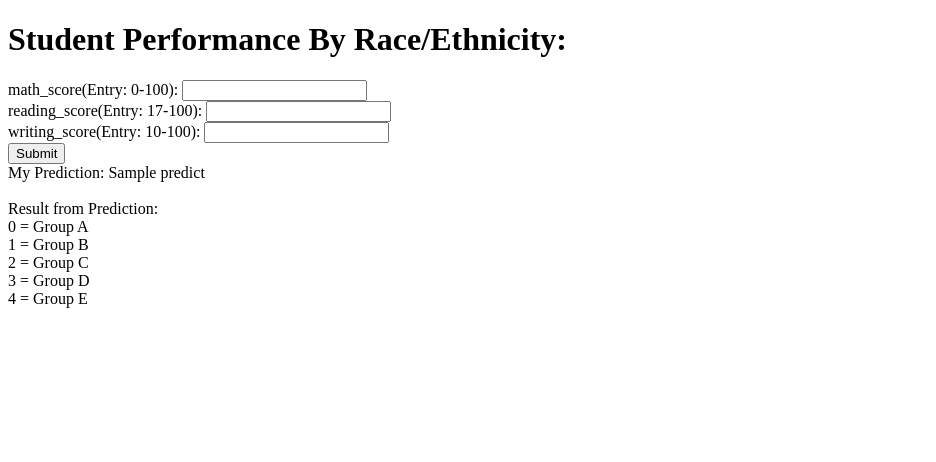
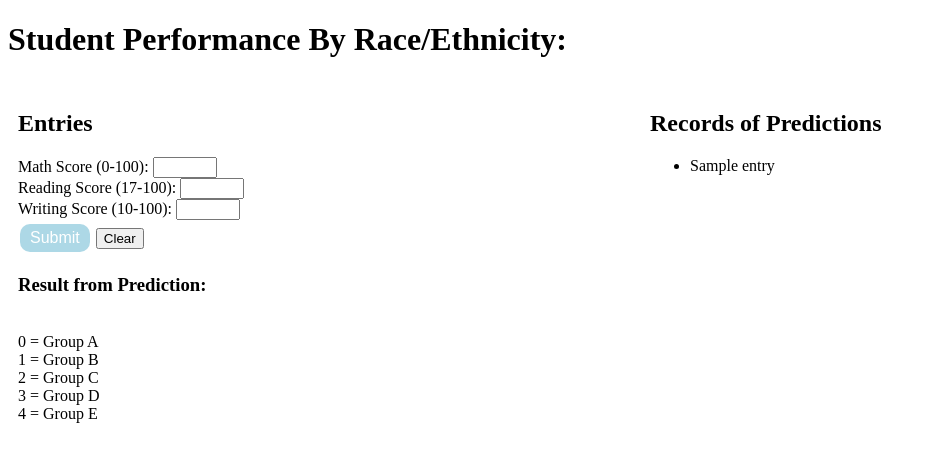
Before and after one commit to aunhengly/ana680-, a Flask app: template templates/index.html in a window 1280 px wide. Shown: the top 462 px of the page, without its empty margins (0-936 px from the left). Run offline with Flask 3, Linux system fonts and the light colour scheme; the template is opened without the code that fills it: most values are stand-ins (such as "Sample title", 1, 10 or a date in 2020); parts of the project's set-up code (start-up, migrations or seed data) failed here and were passed over.

Commit message:
Edit the index.html file to keep the recording of the prediction

```diff
--- a/app.py
+++ b/app.py
@@ -1,27 +1,32 @@
 from flask import Flask, render_template, request
 import numpy as np
 import pickle
-# import joblib
+
 app = Flask(__name__)
 filename = 'file_StudentsPerformance.pkl'
-model = pickle.load(open(filename, 'rb'))    # load the model
+model = pickle.load(open(filename, 'rb'))
 
+# Initialize an empty list to store predictions
+predictions = []
 
 @app.route('/')
 def index():
-    return render_template('index.html')
+    return render_template('index.html', predictions=predictions)
 
-
-@app.route('/predict', methods=['POST'])  # The user input is processed here
+@app.route('/predict', methods=['POST'])
 def predict():
     math_score = request.form['math_score']
     reading_score = request.form['reading_score']
     writing_score = request.form['writing_score']
-    pred = model.predict(
-        np.array([[math_score,reading_score,writing_score,]]))
-    # print(pred)
-    return render_template('index.html', predict=str(pred))
 
+    pred = model.predict(np.array([[math_score, reading_score, writing_score,]]))
+    result = f"Math Score: {math_score}, Reading Score: {reading_score}, Writing Score: {writing_score} => Prediction: {pred[0]}"
+
+    # Append the result to the list of predictions
+    predictions.append(result)
+
+    # Display the results and clear the form
+    return render_template('index.html', predict=pred[0], predictions=predictions)
 
 if __name__ == '__main__':
     app.run(debug=True)
--- a/templates/index.html
+++ b/templates/index.html
@@ -2,31 +2,115 @@
 <html>
   <head>
     <title>Student Performance</title>
+    <style>
+      /* CSS for organizing the layout and styling the submit button */
+      .container {
+        display: flex;
+        justify-content: space-between;
+      }
+      .column {
+        flex: 1;
+        padding: 10px;
+      }
+      .input-label {
+        display: block;
+        margin-bottom: 5px;
+      }
+      .input-field {
+        width: 100%;
+        padding: 5px;
+        border: 1px solid #ccc;
+        border-radius: 3px;
+      }
+      .submit-button {
+        background-color: lightblue;
+        border: none;
+        color: white;
+        padding: 5px 10px;
+        text-align: center;
+        text-decoration: none;
+        display: inline-block;
+        font-size: 16px;
+        margin: 4px 2px;
+        cursor: pointer;
+        border-radius: 10px;
+      }
+    </style>
   </head>
   <body>
     <h1>Student Performance By Race/Ethnicity:</h1>
+    <div class="container">
+      <div class="column">
+        <h2>Entries</h2>
         <form action="{{ url_for('predict')}}" method="POST">
-      math_score(Entry: 0-100):
-      <input type="number" name="math_score" />
+          <label for="math_score">Math Score (0-100):</label>
+          <input
+            type="number"
+            name="math_score"
+            id="math_score"
+            min="0"
+            max="100"
+            required
+          />
           <br />
 
-      reading_score(Entry: 17-100):
-      <input type="number" name="reading_score" />
+          <label for="reading_score">Reading Score (17-100):</label>
+          <input
+            type="number"
+            name="reading_score"
+            id="reading_score"
+            min="17"
+            max="100"
+            required
+          />
           <br />
 
-      writing_score(Entry: 10-100): <input type="number" name="writing_score" />
+          <label for="writing_score">Writing Score (10-100):</label>
+          <input
+            type="number"
+            name="writing_score"
+            id="writing_score"
+            min="10"
+            max="100"
+            required
+          />
           <br />
 
-      <input type="submit" value="Submit" />
+          <button type="submit" class="submit-button">Submit</button>
+          <button type="button" id="clearButton">Clear</button>
         </form>
-    My Prediction: {{predict}}
+        <h3>Result from Prediction:</h3>
         <br />
-    <br />
-    <label>Result from Prediction:</label><br />
         <label>0 = Group A </label><br />
         <label>1 = Group B </label><br />
         <label>2 = Group C </label><br />
         <label>3 = Group D </label><br />
         <label>4 = Group E </label><br />
+      </div>
+
+      <div class="column">
+        <h2>Records of Predictions</h2>
+        <div id="resultContainer">
+          <ul id="predictionsList">
+            {% for entry in predictions %}
+            <li>{{ entry }}</li>
+            {% endfor %}
+          </ul>
+        </div>
+      </div>
+    </div>
+
+    <br />
+    <br />
+
+    <script>
+      document
+        .getElementById("clearButton")
+        .addEventListener("click", function () {
+          document.querySelector("form").reset();
+          document.querySelector("#resultContainer").style.display = "none";
+          document.getElementById("predict").innerHTML = "";
+        });
+    </script>
   </body>
 </html>
```
Also changed, not shown: app copy.py (added, +27 -0 lines), templates/index copy.html (added, +33 -0 lines). Lines whose indentation alone changed are shown as unchanged.
